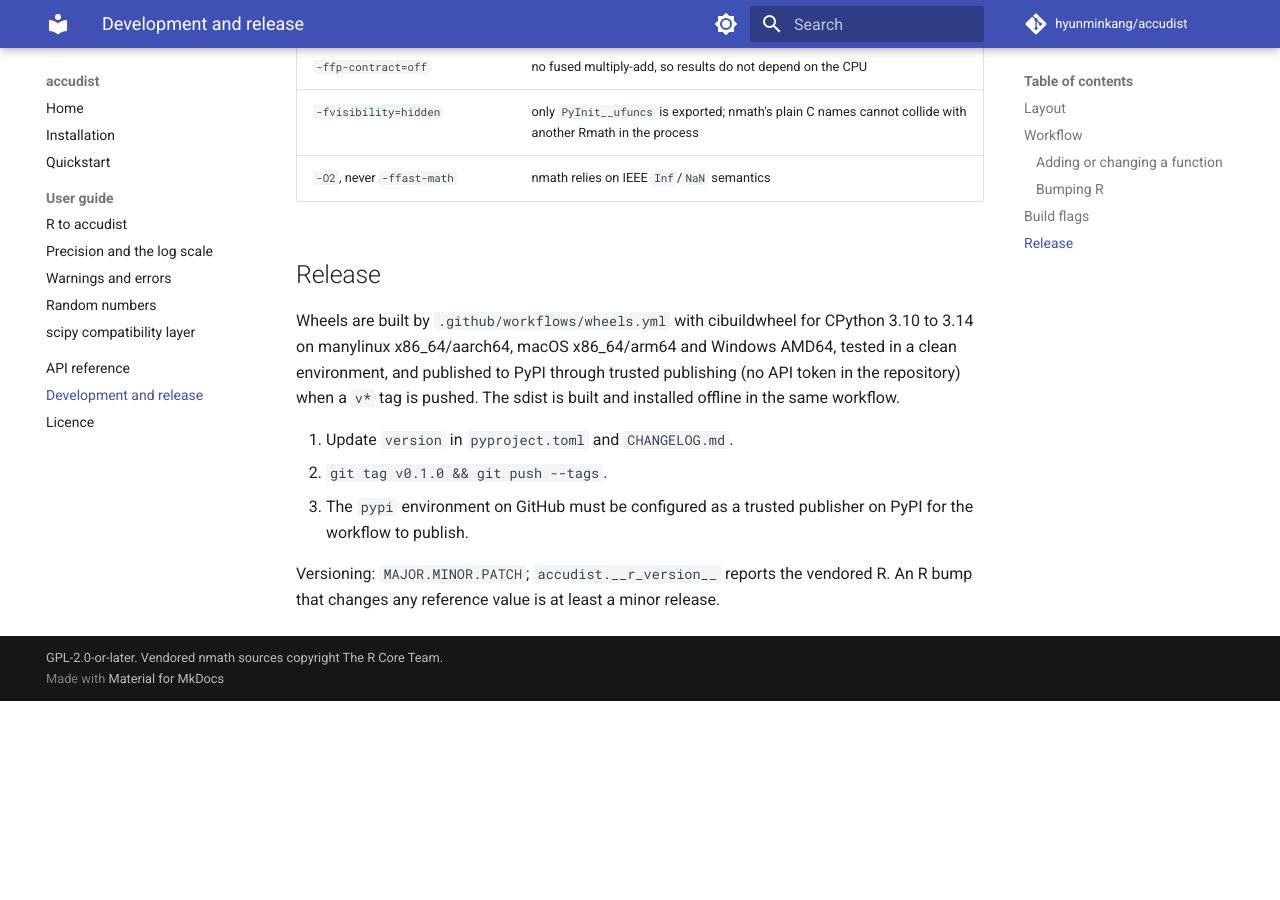
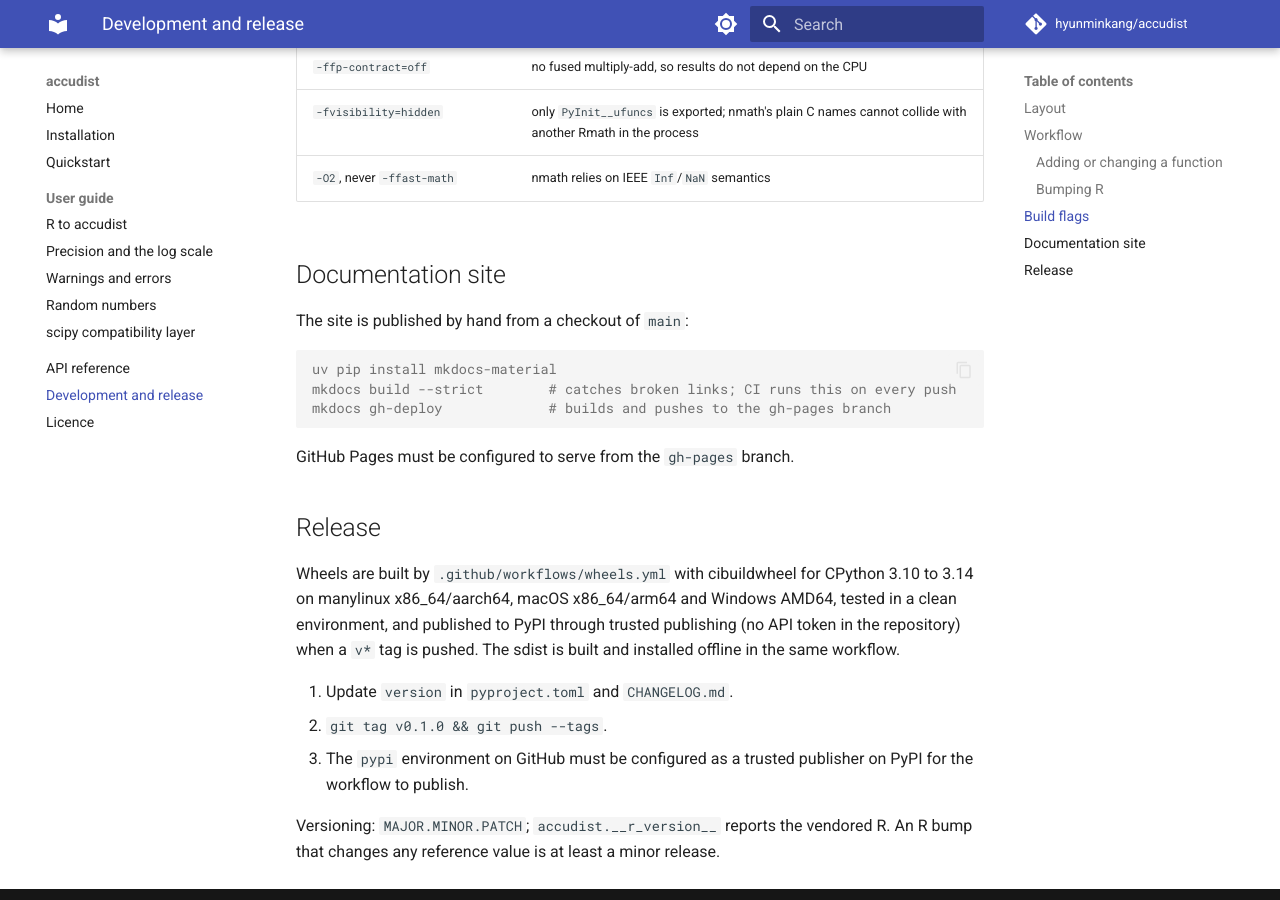
Before and after one commit to hyunminkang/accudist, an MkDocs documentation site: the page built from docs/development.md, in a window 1280 px wide and 900 px high, scrolled down 2033 px. Built offline with MkDocs 1.6.1 and Material for MkDocs 9.7.7, drawn with Linux system fonts in a browser that asks for light colours; comment, search, counter and statistics services are not loaded; before the commit the page ends 2734 px from its top, so only the background shows below that.

Commit message:
Docs workflow is build-only; the site is published with mkdocs gh-deploy
Co-Authored-By: Claude Fable 5.1 <noreply@anthropic.com>

````diff
--- a/docs/development.md
+++ b/docs/development.md
@@ -59,6 +59,18 @@ beyond a C compiler. CI fails if they are stale.
 | `-fvisibility=hidden` | only `PyInit__ufuncs` is exported; nmath's plain C names cannot collide with another Rmath in the process |
 | `-O2`, never `-ffast-math` | nmath relies on IEEE `Inf`/`NaN` semantics |
 
+## Documentation site
+
+The site is published by hand from a checkout of `main`:
+
+```console
+uv pip install mkdocs-material
+mkdocs build --strict        # catches broken links; CI runs this on every push
+mkdocs gh-deploy             # builds and pushes to the gh-pages branch
+```
+
+GitHub Pages must be configured to serve from the `gh-pages` branch.
+
 ## Release
 
 Wheels are built by `.github/workflows/wheels.yml` with cibuildwheel for CPython
````
Also changed, not shown: 1 other file.
